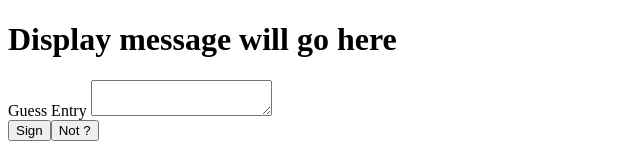
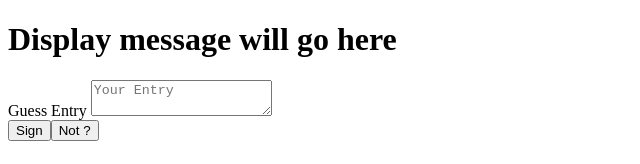
Before and after one commit to cristian-montes/guesbook_lab, a React app: page / in a window 1280 px wide. Shown: the top 164 px of the page, without its empty margins (0-640 px from the left). Built offline with nearby package versions, Linux system fonts and the light colour scheme.

Commit message:
EntryContext added

```diff
--- a/src/components/GuestBook/GuestBook.jsx
+++ b/src/components/GuestBook/GuestBook.jsx
@@ -13,19 +13,24 @@ export default function GuestBook(){
             <form>
                 <div>
                     <label> Guess Entry </label>
-                    <textarea />
+                    <textarea
+                    id="guestEntry"
+                    // value= {guestEntry}
+                    placeholder="Your Entry"
+                    />
                 </div>
+
                 <div>
                     <button>
                         Sign
                     </button>
-                    { "user goes here" && (
+                    { {user} && (
                         <button
                             type= "button"
-                            // onClick={ () => {
-                            //     setUser('')
-                            //     setName('')
-                            // }}
+                            onClick={ () => {
+                                setUser('')
+                                setName('')
+                            }}
                         >
                          Not {user} ?
                         </button>
--- /dev/null
+++ b/src/context/EntryContext.jsx
@@ -0,0 +1,23 @@
+import { createContext, useContext } from "react";
+import { useState } from "react/cjs/react.development";
+
+const EntryContext = createContext();
+
+const EntryProvider = ({ children }) => {
+    const [entries, setEntries] = useState([]);
+
+    return <EntryContext.Provider value={{entries, setEntries}}> { children } </EntryContext.Provider>
+
+}
+
+const useEntries = () => {
+    const context = useContext(EntryContext);
+
+    if(context === undefined){
+        throw Error('useEntries must be used within an EntryContext Provider');
+    }
+
+    return context
+}
+
+export { EntryProvider, useEntries}
--- a/src/views/Home/Home.jsx
+++ b/src/views/Home/Home.jsx
@@ -1,11 +1,12 @@
 import GuestBook from "../../components/GuestBook/GuestBook";
+import { EntryProvider } from "../../context/EntryContext";
 
 const Home = () => {
     return(
-        <>
-         <GuestBook />
+        <EntryProvider>
+            <GuestBook />
             <h2> Entri list component </h2>
-        </>
+        </EntryProvider>
     )
 }
 
```
Also changed, not shown: src/context/README.md (deleted).
